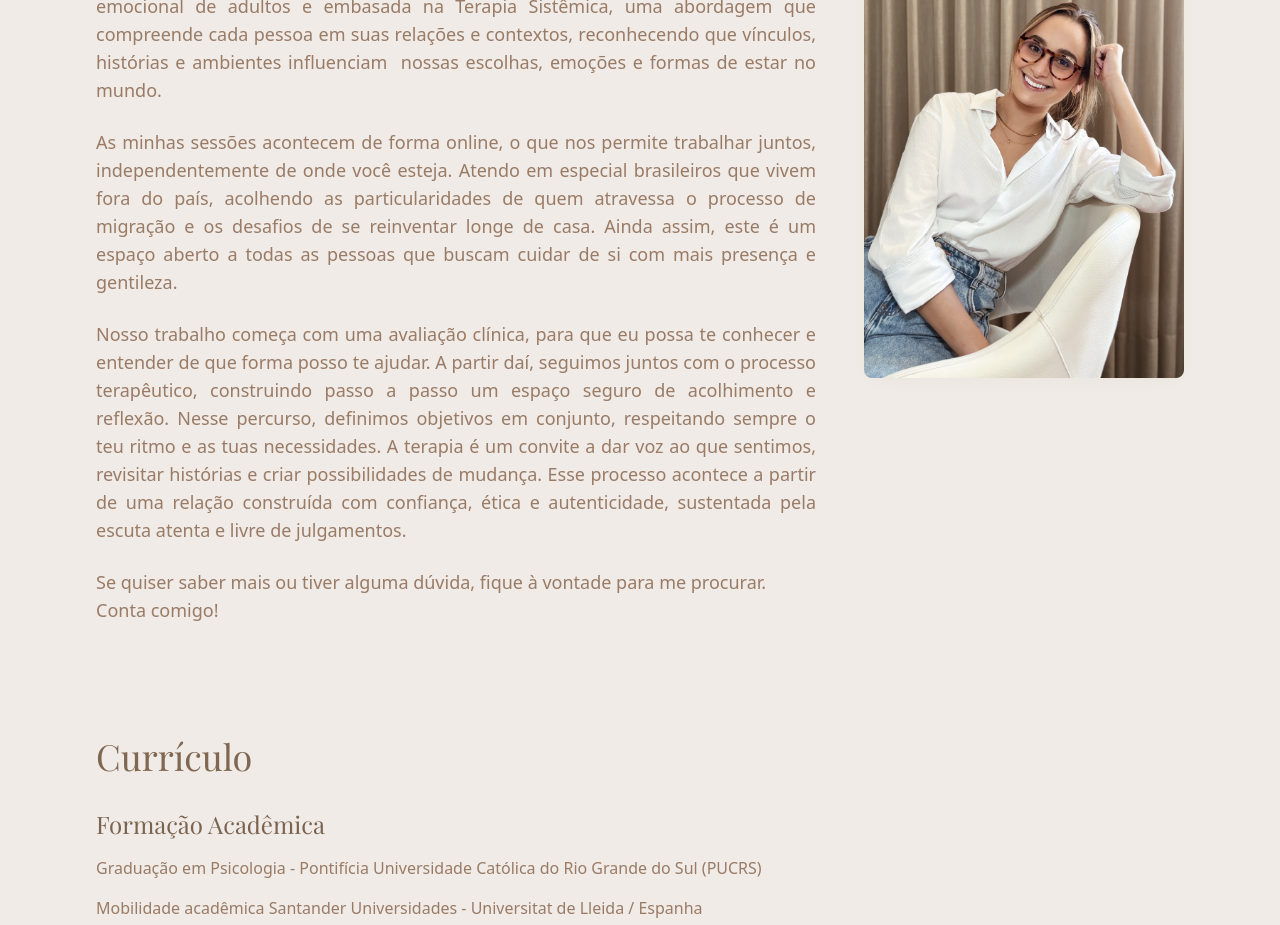
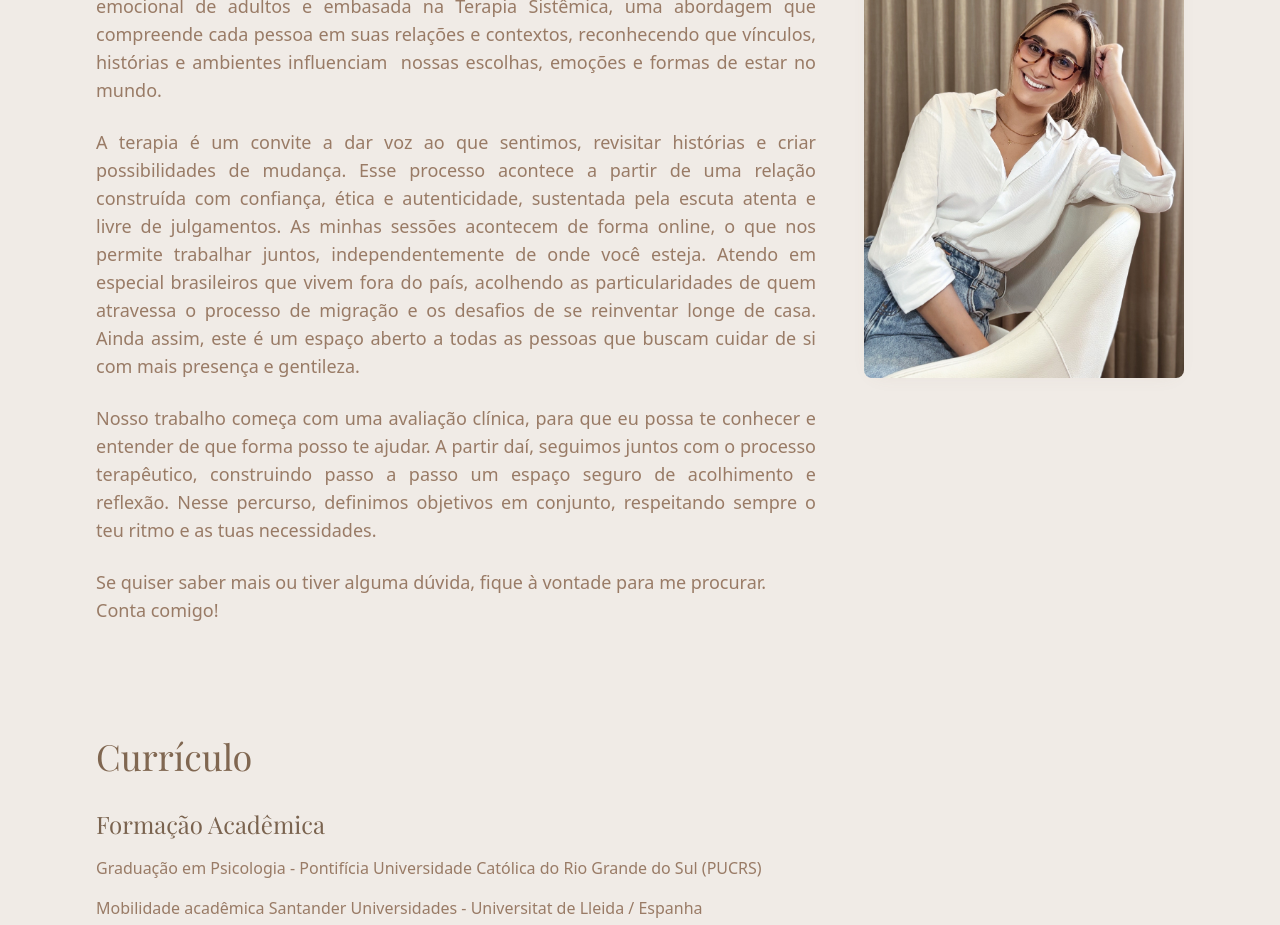
Before and after one commit to tamiberti/tamiberti, a React (Vite) app: page / in a window 1280 px wide. Shown: the part 1120-2045 px from the top of the page. Built offline with nearby package versions, Linux system fonts and the light colour scheme.

Commit message:
Visual edit in Lovable

```diff
--- a/src/components/About.tsx
+++ b/src/components/About.tsx
@@ -15,16 +15,21 @@ const About = () => {
                 Oi, que bom te ter por aqui!
               </p>
 
-              <p className="text-muted-foreground font-light text-justify">Eu sou a Tami, psicóloga clínica e hospitalar. Minha atuação é voltada ao cuidado emocional de adultos e embasada na Terapia Sistêmica, uma abordagem que compreende cada pessoa em suas relações e contextos, reconhecendo que vínculos, histórias e ambientes influenciam  nossas escolhas, emoções e formas de estar no mundo.</p>
-
-              <p className="text-muted-foreground font-light text-justify">As minhas sessões acontecem de forma online, o que nos permite trabalhar juntos, independentemente de onde você esteja. Atendo em especial brasileiros que vivem fora do país, acolhendo as particularidades de quem atravessa o processo de migração e os desafios de se reinventar longe de casa. Ainda assim, este é um espaço aberto a todas as pessoas que buscam cuidar de si com mais presença e gentileza.</p>
-
-              <p className="text-muted-foreground font-light text-justify">Nosso trabalho começa com uma avaliação clínica, para que eu possa te conhecer e entender de que forma posso te ajudar. A partir daí, seguimos juntos com o processo terapêutico, construindo passo a passo um espaço seguro de acolhimento e reflexão. Nesse percurso, definimos objetivos em conjunto, respeitando sempre o teu ritmo e as tuas necessidades.
+              <p className="text-muted-foreground font-light text-justify">Eu sou a Tami, psicóloga clínica e hospitalar.
 
 
-A terapia é um convite a dar voz ao que sentimos, revisitar histórias e criar possibilidades de mudança. Esse processo acontece a partir de uma relação construída com confiança, ética e autenticidade, sustentada pela escuta atenta e livre de julgamentos.</p>
+Minha atuação é voltada ao cuidado emocional de adultos e embasada na Terapia Sistêmica, uma abordagem que compreende cada pessoa em suas relações e contextos, reconhecendo que vínculos, histórias e ambientes influenciam  nossas escolhas, emoções e formas de estar no mundo.</p>
+
+              <p className="text-muted-foreground font-light text-justify">A terapia é um convite a dar voz ao que sentimos, revisitar histórias e criar possibilidades de mudança. Esse processo acontece a partir de uma relação construída com confiança, ética e autenticidade, sustentada pela escuta atenta e livre de julgamentos.
+
+
+As minhas sessões acontecem de forma online, o que nos permite trabalhar juntos, independentemente de onde você esteja. Atendo em especial brasileiros que vivem fora do país, acolhendo as particularidades de quem atravessa o processo de migração e os desafios de se reinventar longe de casa. Ainda assim, este é um espaço aberto a todas as pessoas que buscam cuidar de si com mais presença e gentileza.</p>
+
+              <p className="text-muted-foreground font-light text-justify">Nosso trabalho começa com uma avaliação clínica, para que eu possa te conhecer e entender de que forma posso te ajudar. A partir daí, seguimos juntos com o processo terapêutico, construindo passo a passo um espaço seguro de acolhimento e reflexão. Nesse percurso, definimos objetivos em conjunto, respeitando sempre o teu ritmo e as tuas necessidades. </p>
 
               <p className="text-muted-foreground font-light">Se quiser saber mais ou tiver alguma dúvida, fique à vontade para me procurar.
+
+
 Conta comigo!</p>
             </div>
 
```
